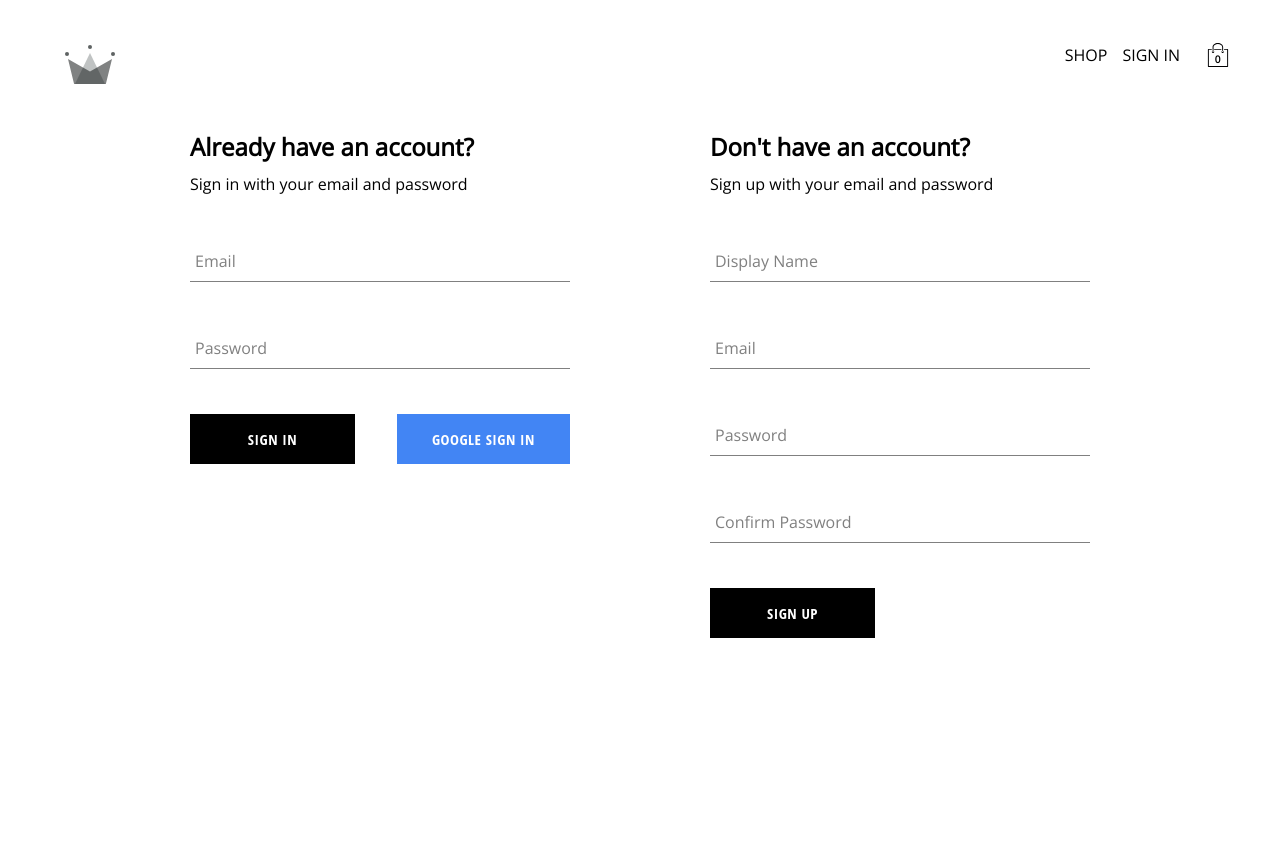
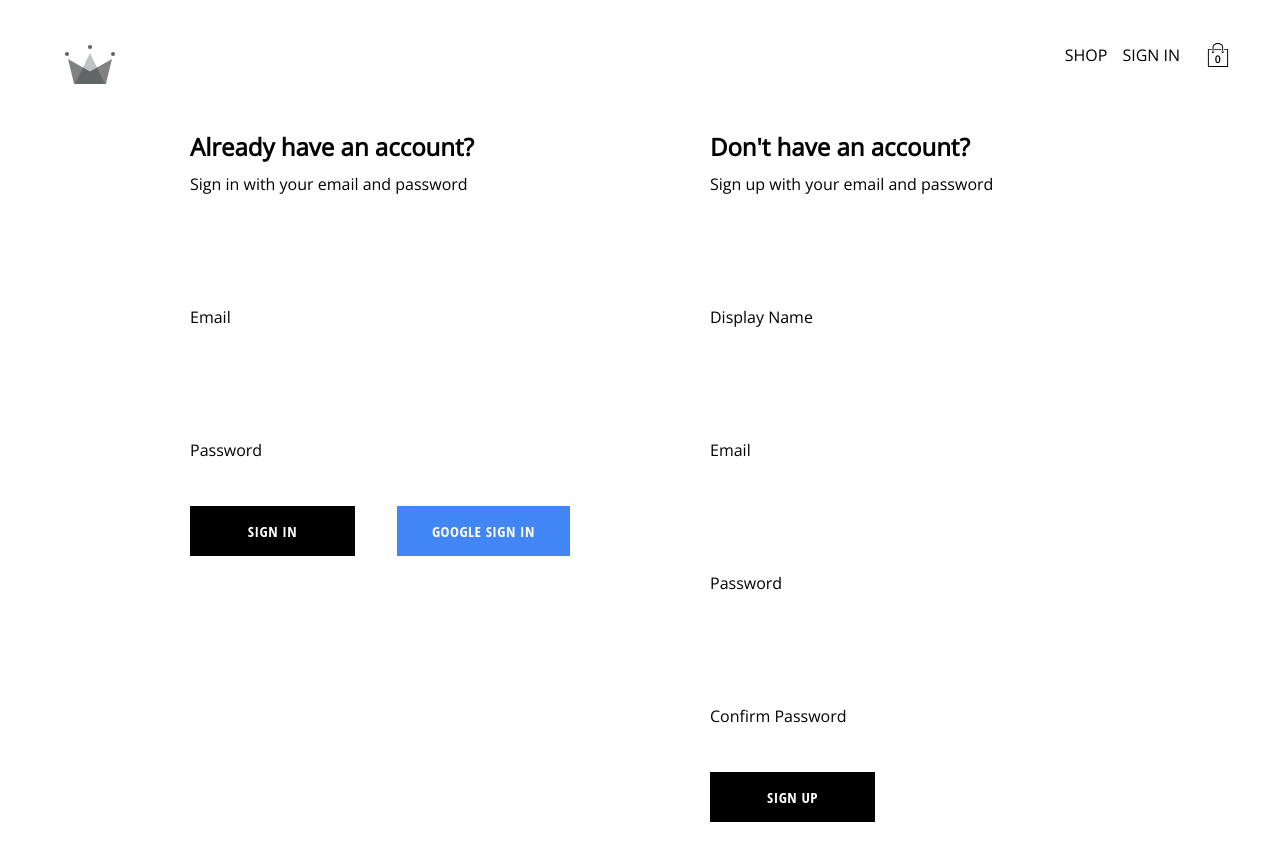
Before and after one commit to youssefrag/react-course, a React (Create React App) app in the folder capstone/: page /auth in a window 1280 px wide. Shown: the top 860 px of the page. Before the commit the page ends 800 px from the top, so only its background shows below. Built offline with nearby package versions, Linux system fonts and the light colour scheme; no server answers; the database is empty.

Commit message:
styled components

```diff
--- a/capstone/src/components/checkout-item/checkout-item.styles.jsx
+++ b/capstone/src/components/checkout-item/checkout-item.styles.jsx
@@ -36,9 +36,3 @@ export const RemoveButton = styled.div`
   padding-left: 12px;
   cursor: pointer;
 `;
-
-//   .remove-button {
-//     padding-left: 12px;
-//     cursor: pointer;
-//   }
-// }
--- a/capstone/src/components/directory-item/directory-item.component.jsx
+++ b/capstone/src/components/directory-item/directory-item.component.jsx
@@ -1,19 +1,22 @@
-import "./directory-item.styles.scss";
+import {
+  DirectoryItemContainer,
+  BackgroundImage,
+  Body,
+} from "./directory-item.styles";
 
 const DirectoryItem = ({ category: { imageUrl, title } }) => {
   return (
-    <div className="directory-item-container">
-      <div
-        className="background-image"
+    <DirectoryItemContainer>
+      <BackgroundImage
         style={{
           backgroundImage: `url(${imageUrl})`,
         }}
       />
-      <div className="body">
+      <Body>
         <h2>{title}</h2>
         <p>Shop Now</p>
-      </div>
-    </div>
+      </Body>
+    </DirectoryItemContainer>
   );
 };
 
--- /dev/null
+++ b/capstone/src/components/directory-item/directory-item.styles.jsx
@@ -0,0 +1,48 @@
+import styled from "styled-components";
+
+export const DirectoryItemContainer = styled.div`
+  min-width: 30%;
+  height: 240px;
+  flex: 1 1 auto;
+  display: flex;
+  align-items: center;
+  justify-content: center;
+  border: 1px solid black;
+  margin: 0 7.5px 15px;
+  overflow: hidden;
+
+  &:hover {
+    cursor: pointer;
+  }
+`;
+
+export const BackgroundImage = styled.div`
+  width: 100%;
+  height: 100%;
+  background-size: cover;
+  background-position: center;
+`;
+
+export const Body = styled.div`
+  height: 90px;
+  padding: 0 25px;
+  display: flex;
+  flex-direction: column;
+  align-items: center;
+  justify-content: center;
+  border: 1px solid black;
+  background-color: white;
+  opacity: 0.7;
+  position: absolute;
+  h2 {
+    font-weight: bold;
+    margin: 0 6px 0;
+    font-size: 22px;
+    color: #4a4a4a;
+  }
+
+  p {
+    font-weight: lighter;
+    font-size: 16px;
+  }
+`;
--- a/capstone/src/components/directory-item/directory-item.styles.scss
+++ /dev/null
@@ -1,68 +0,0 @@
-.directory-item-container {
-  min-width: 30%;
-  height: 240px;
-  flex: 1 1 auto;
-  display: flex;
-  align-items: center;
-  justify-content: center;
-  border: 1px solid black;
-  margin: 0 7.5px 15px;
-  overflow: hidden;
-
-  &:hover {
-    cursor: pointer;
-
-    & .background-image {
-      transform: scale(1.1);
-      transition: transform 6s cubic-bezier(0.25, 0.45, 0.45, 0.95);
-    }
-
-    & .category-body-container {
-      opacity: 0.9;
-    }
-  }
-
-  &.large {
-    height: 380px;
-  }
-
-  &:first-child {
-    margin-right: 7.5px;
-  }
-
-  &:last-child {
-    margin-left: 7.5px;
-  }
-
-  .background-image {
-    width: 100%;
-    height: 100%;
-    background-size: cover;
-    background-position: center;
-  }
-
-  .body {
-    height: 90px;
-    padding: 0 25px;
-    display: flex;
-    flex-direction: column;
-    align-items: center;
-    justify-content: center;
-    border: 1px solid black;
-    background-color: white;
-    opacity: 0.7;
-    position: absolute;
-
-    h2 {
-      font-weight: bold;
-      margin: 0 6px 0;
-      font-size: 22px;
-      color: #4a4a4a;
-    }
-
-    p {
-      font-weight: lighter;
-      font-size: 16px;
-    }
-  }
-}
--- a/capstone/src/components/directory/directory.component.jsx
+++ b/capstone/src/components/directory/directory.component.jsx
@@ -1,13 +1,13 @@
-import "./directory.styles.scss";
+import { DirectoryContainer } from "./directory.styles";
 
 import DirectoryItem from "../directory-item/directory-item.component";
 
 const Directory = ({ categories }) => (
-  <div className="directory-container">
+  <DirectoryContainer>
     {categories.map((category) => (
       <DirectoryItem key={category.id} category={category} />
     ))}
-  </div>
+  </DirectoryContainer>
 );
 
 export default Directory;
--- /dev/null
+++ b/capstone/src/components/directory/directory.styles.jsx
@@ -0,0 +1,8 @@
+import styled from "styled-components";
+
+export const DirectoryContainer = styled.div`
+  width: 100%;
+  display: flex;
+  flex-wrap: wrap;
+  justify-content: space-between;
+`;
--- a/capstone/src/components/directory/directory.styles.scss
+++ /dev/null
@@ -1,6 +0,0 @@
-.directory-container {
-  width: 100%;
-  display: flex;
-  flex-wrap: wrap;
-  justify-content: space-between;
-}
--- a/capstone/src/components/form-input/form-input.component.jsx
+++ b/capstone/src/components/form-input/form-input.component.jsx
@@ -1,9 +1,9 @@
-import "./form-input.styles.scss";
+import { Group, StyledFormInput } from "./form-input.styles";
 
 const FormInput = ({ label, ...otherProps }) => {
   return (
-    <div className="group">
-      <input className="form-input" {...otherProps}></input>
+    <Group>
+      <StyledFormInput {...otherProps}></StyledFormInput>
       {label && (
         <label
           className={`${
@@ -13,7 +13,7 @@ const FormInput = ({ label, ...otherProps }) => {
           {label}
         </label>
       )}
-    </div>
+    </Group>
   );
 };
 
--- /dev/null
+++ b/capstone/src/components/form-input/form-input.styles.jsx
@@ -0,0 +1,79 @@
+// $sub-color: grey;
+// $main-color: black;
+
+// @mixin shrinkLabel {
+//   top: -14px;
+//   font-size: 12px;
+//   color: $main-color;
+// }
+
+import styled from "styled-components";
+
+export const Group = styled.div`
+  position: relative;
+  margin: 45px 0;
+`;
+
+export const StyledFormInput = styled.input`
+  background: none;
+  background-color: white;
+  color: $sub-color;
+  font-size: 18px;
+  padding: 10px 10px 10px 5px;
+  display: block;
+  width: 100%;
+  border: none;
+  border-radius: 0;
+  border-bottom: 1px solid $sub-color;
+  margin: 25px 0;
+
+  &:focus {
+    outline: none;
+  }
+`;
+
+// .group {
+// position: relative;
+// margin: 45px 0;
+
+//   .form-input {
+// background: none;
+// background-color: white;
+// color: $sub-color;
+// font-size: 18px;
+// padding: 10px 10px 10px 5px;
+// display: block;
+// width: 100%;
+// border: none;
+// border-radius: 0;
+// border-bottom: 1px solid $sub-color;
+// margin: 25px 0;
+
+// &:focus {
+//   outline: none;
+// }
+
+//     &:focus ~ .form-input-label {
+//       @include shrinkLabel();
+//     }
+//   }
+
+//   input[type="password"] {
+//     letter-spacing: 0.3em;
+//   }
+
+//   .form-input-label {
+//     color: $sub-color;
+//     font-size: 16px;
+//     font-weight: normal;
+//     position: absolute;
+//     pointer-events: none;
+//     left: 5px;
+//     top: 10px;
+//     transition: 300ms ease all;
+
+//     &.shrink {
+//       @include shrinkLabel();
+//     }
+//   }
+// }
--- a/capstone/src/components/form-input/form-input.styles.scss
+++ /dev/null
@@ -1,54 +0,0 @@
-$sub-color: grey;
-$main-color: black;
-
-@mixin shrinkLabel {
-  top: -14px;
-  font-size: 12px;
-  color: $main-color;
-}
-
-.group {
-  position: relative;
-  margin: 45px 0;
-
-  .form-input {
-    background: none;
-    background-color: white;
-    color: $sub-color;
-    font-size: 18px;
-    padding: 10px 10px 10px 5px;
-    display: block;
-    width: 100%;
-    border: none;
-    border-radius: 0;
-    border-bottom: 1px solid $sub-color;
-    margin: 25px 0;
-
-    &:focus {
-      outline: none;
-    }
-
-    &:focus ~ .form-input-label {
-      @include shrinkLabel();
-    }
-  }
-
-  input[type="password"] {
-    letter-spacing: 0.3em;
-  }
-
-  .form-input-label {
-    color: $sub-color;
-    font-size: 16px;
-    font-weight: normal;
-    position: absolute;
-    pointer-events: none;
-    left: 5px;
-    top: 10px;
-    transition: 300ms ease all;
-
-    &.shrink {
-      @include shrinkLabel();
-    }
-  }
-}
```
